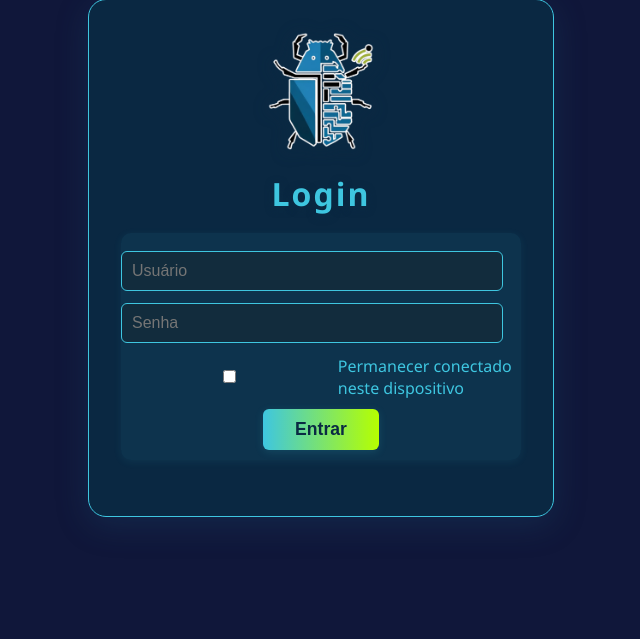
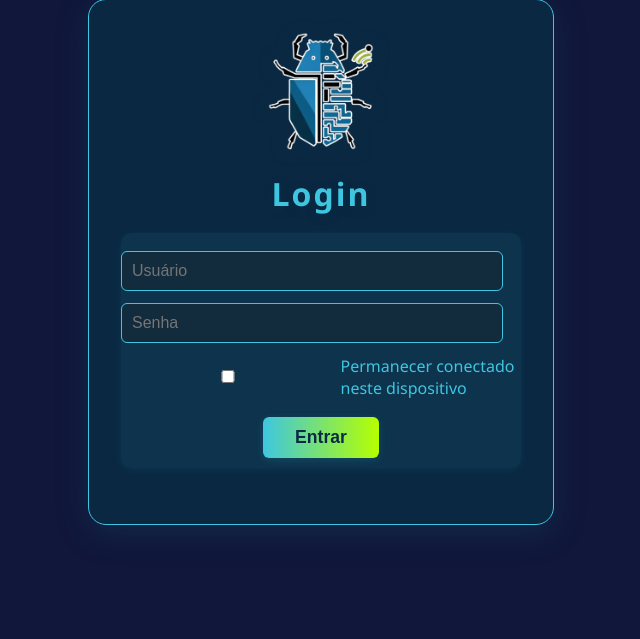
Before and after one commit to sandrim01/chamado, a Flask app: page /login in a window 1280 px wide. Shown: the part 41-680 px from the top of the page, without its empty margins (319-959 px from the left). Run offline with Flask 3, Linux system fonts and the light colour scheme; some libraries are stand-ins or nearby versions.

Commit message:
style(login): checkbox e texto juntos e alinhados à esquerda

```diff
--- a/templates/login.html
+++ b/templates/login.html
@@ -21,9 +21,9 @@
         <form method="post" class="form-chamado">
             <input type="text" name="username" placeholder="Usuário" required><br>
             <input type="password" name="password" placeholder="Senha" required><br>
-            <div style="width: 100%; display: flex; align-items: center; margin-bottom: 2px; justify-content: flex-start;">
+            <div style="display: flex; align-items: center; justify-content: flex-start; margin-bottom: 10px;">
                 <input type="checkbox" name="remember_me" style="margin: 0;">
-                <span style="font-size: 1em; color: #3ec6e0; margin-left: 0px;">Permanecer conectado neste dispositivo</span>
+                <span style="font-size: 1em; color: #3ec6e0; margin-left: 6px;">Permanecer conectado neste dispositivo</span>
             </div>
             <div style="width: 100%; display: flex; justify-content: center;">
                 <button type="submit" class="btn-login">Entrar</button>
```
